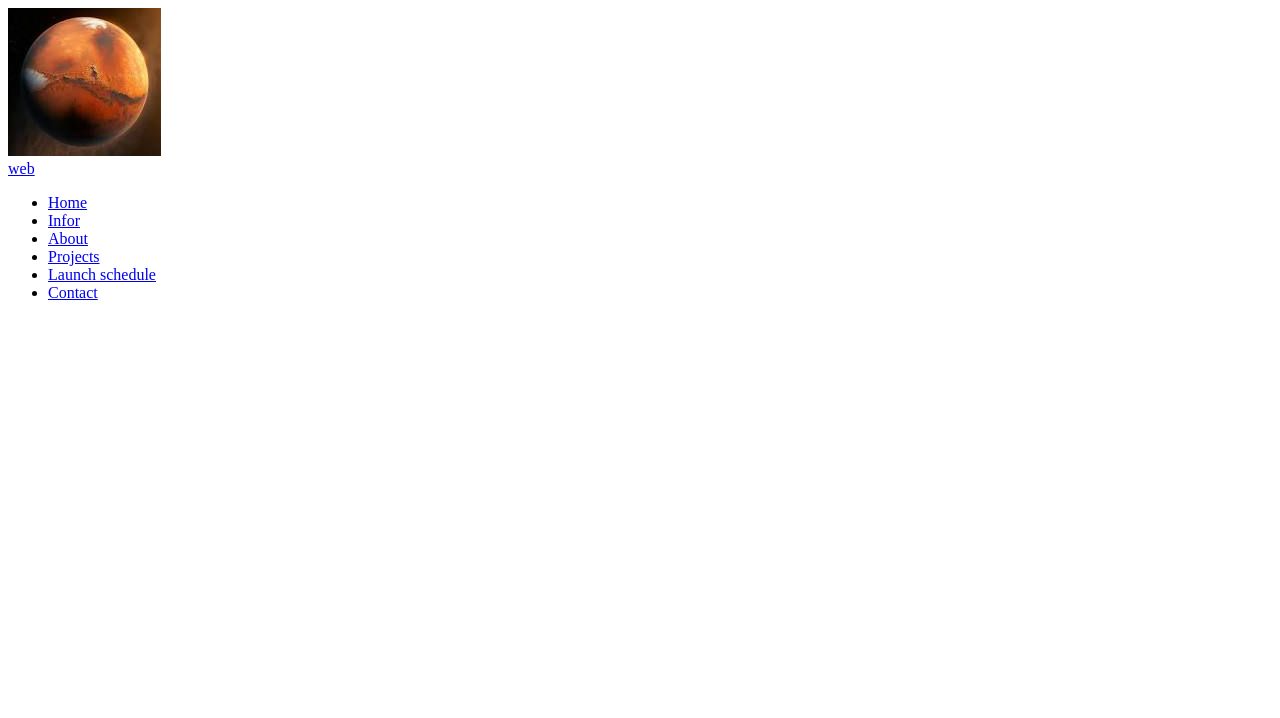
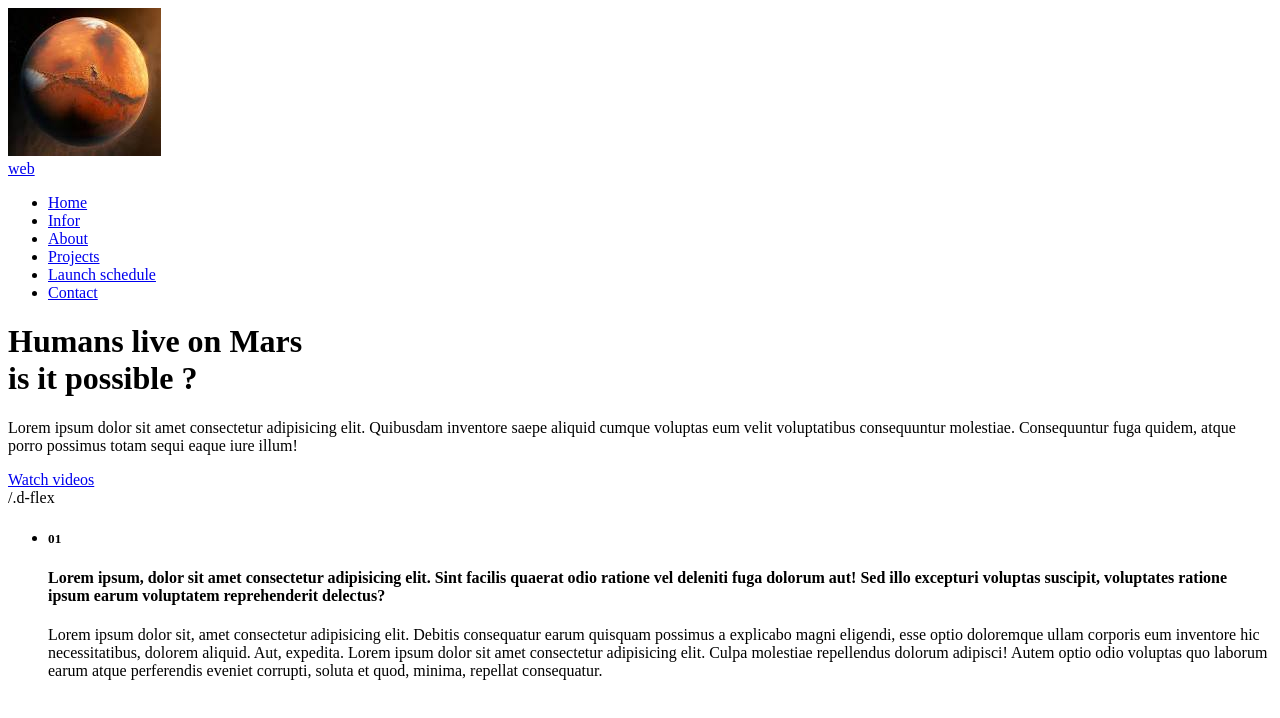
Before and after one commit to Developerfiyin/css-animation, a plain HTML site: page index.html in a window 1280 px wide. Drawn offline with Linux system fonts and the light colour scheme.

Commit message:
added main tag

```diff
--- a/index.html
+++ b/index.html
@@ -21,6 +21,34 @@
           <li><a href="#">Contact </a></li>
         </ul>
       </header>
+      <main>
+        <h1>
+          Humans live on Mars <br />
+          is it possible ?
+        </h1>
+        <p>
+          Lorem ipsum dolor sit amet consectetur adipisicing elit. Quibusdam
+          inventore saepe aliquid cumque voluptas eum velit voluptatibus
+          consequuntur molestiae. Consequuntur fuga quidem, atque porro possimus
+          totam sequi eaque iure illum!
+        </p>
+        <div class="d-flex">
+          <a href="#">
+            <span>
+              <i class="fas fa-play"></i>
+            </span>
+            Watch videos
+          </a>
+        </div>
+        /.d-flex
+        <ul class="info">
+          <li class="item">
+            <h5>01</h5>
+            <h4>Lorem ipsum, dolor sit amet consectetur adipisicing elit. Sint facilis quaerat odio ratione vel deleniti fuga dolorum aut! Sed illo excepturi voluptas suscipit, voluptates ratione ipsum earum voluptatem reprehenderit delectus?</h4>
+            <p>Lorem ipsum dolor sit, amet consectetur adipisicing elit. Debitis consequatur earum quisquam possimus a explicabo magni eligendi, esse optio doloremque ullam corporis eum inventore hic necessitatibus, dolorem aliquid. Aut, expedita. Lorem ipsum dolor sit amet consectetur adipisicing elit. Culpa molestiae repellendus dolorum adipisci! Autem optio odio voluptas quo laborum earum atque perferendis eveniet corrupti, soluta et quod, minima, repellat consequatur.</p>
+          </li>
+        <ul>
+      </main>
     </div>
   </body>
 
```
